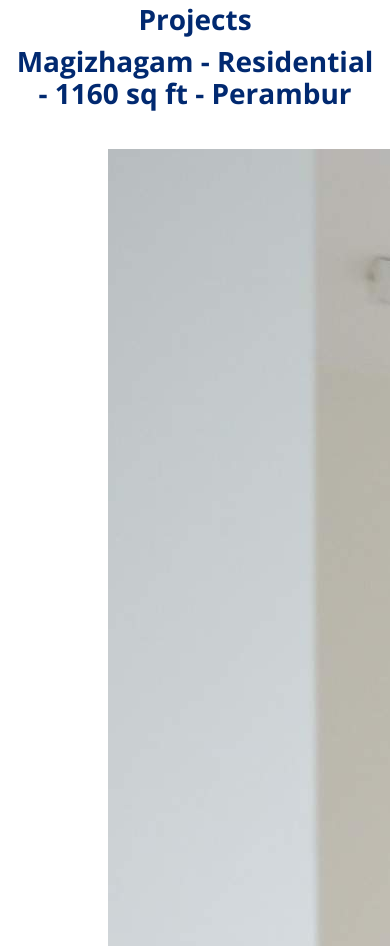
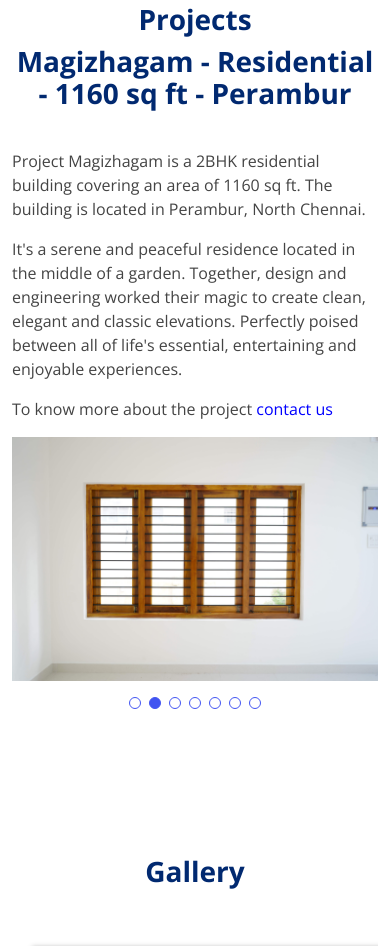
Before and after one commit to wizRanjith/website, a plain HTML site: page maghizhagam/index.html in a window 390 px wide. Shown: the part 3141-4087 px from the top of the page. Drawn offline with nearby package versions, Linux system fonts and the light colour scheme.

Commit message:
Mobile change
Mobile change

```diff
--- a/maghizhagam/index.html
+++ b/maghizhagam/index.html
@@ -219,9 +219,9 @@
           <p>Projects</p>
           <p>Magizhagam - Residential - 1160 sq ft - Perambur</p>
         </header>
-        <div class="d-flex align-items-center">
+        <div class="d-md-flex d-lg-flex align-items-center">
 
-          <div class="col-lg-6">
+          <div class="col-lg-6 col-md-6">
             <p class="text-justify">Project Magizhagam is a 2BHK residential building covering an area of 1160 sq ft.
               The building is located in Perambur, North Chennai.</p>
             <p class="text-justify h-25">
@@ -273,7 +273,7 @@
                 <div class="swiper-slide"><img src="assets/img/DSC07483.jpg" class="img-fluid" alt=""></div>
                 <div class="swiper-slide"><img src="assets/img/DSC07519.jpg" class="img-fluid" alt=""></div>
               </div>
-              <div class="swiper-pagination">hhhh</div>
+              <div class="swiper-pagination"></div>
             </div>
           </div>
 
```
